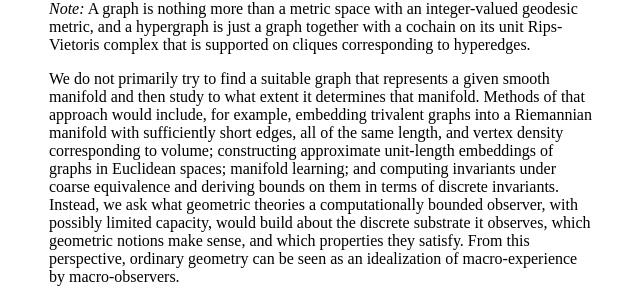
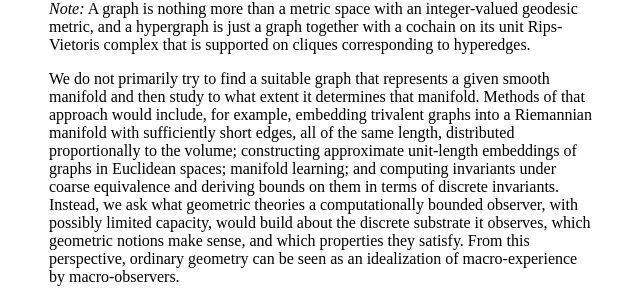
Before and after one commit to p135246/p135246.github.io, a Jekyll site: the page built from Wolfram/_posts/2026-05-30-infrageometry-manifesto.md, in a window 1280 px wide. Shown: the part 304-606 px from the top of the page, without its empty margins (319-959 px from the left). Built offline with Jekyll 4.4.1, drawn with Linux system fonts in a browser that asks for light colours; our own code applies the rules of GitHub Pages for plain Markdown files; comment, search, counter and statistics services are not loaded.

Commit message:
Fix word order in embedding-methods sentence

```diff
--- a/Wolfram/_posts/2026-05-30-infrageometry-manifesto.md
+++ b/Wolfram/_posts/2026-05-30-infrageometry-manifesto.md
@@ -15,7 +15,7 @@ Notions such as dimension, gauge degrees of freedom, observer independence, and
 *Note:* A graph is nothing more than a metric space with an integer-valued geodesic metric, and a hypergraph is just a graph together with a cochain on its unit Rips-Vietoris complex that is supported on cliques corresponding to hyperedges.
 
 We do not primarily try to find a suitable graph that represents a given smooth manifold and then study to what extent it determines that manifold.
-Methods of that approach would include, for example, embedding trivalent graphs into a Riemannian manifold with sufficiently short edges, all of the same length, and vertex density corresponding to volume; constructing approximate unit-length embeddings of graphs in Euclidean spaces; manifold learning; and computing invariants under coarse equivalence and deriving bounds on them in terms of discrete invariants.
+Methods of that approach would include, for example, embedding trivalent graphs into a Riemannian manifold with sufficiently short edges, all of the same length, distributed proportionally to the volume; constructing approximate unit-length embeddings of graphs in Euclidean spaces; manifold learning; and computing invariants under coarse equivalence and deriving bounds on them in terms of discrete invariants.
 Instead, we ask what geometric theories a computationally bounded observer, with possibly limited capacity, would build about the discrete substrate it observes, which geometric notions make sense, and which properties they satisfy.
 From this perspective, ordinary geometry can be seen as an idealization of macro-experience by macro-observers.
 
```
